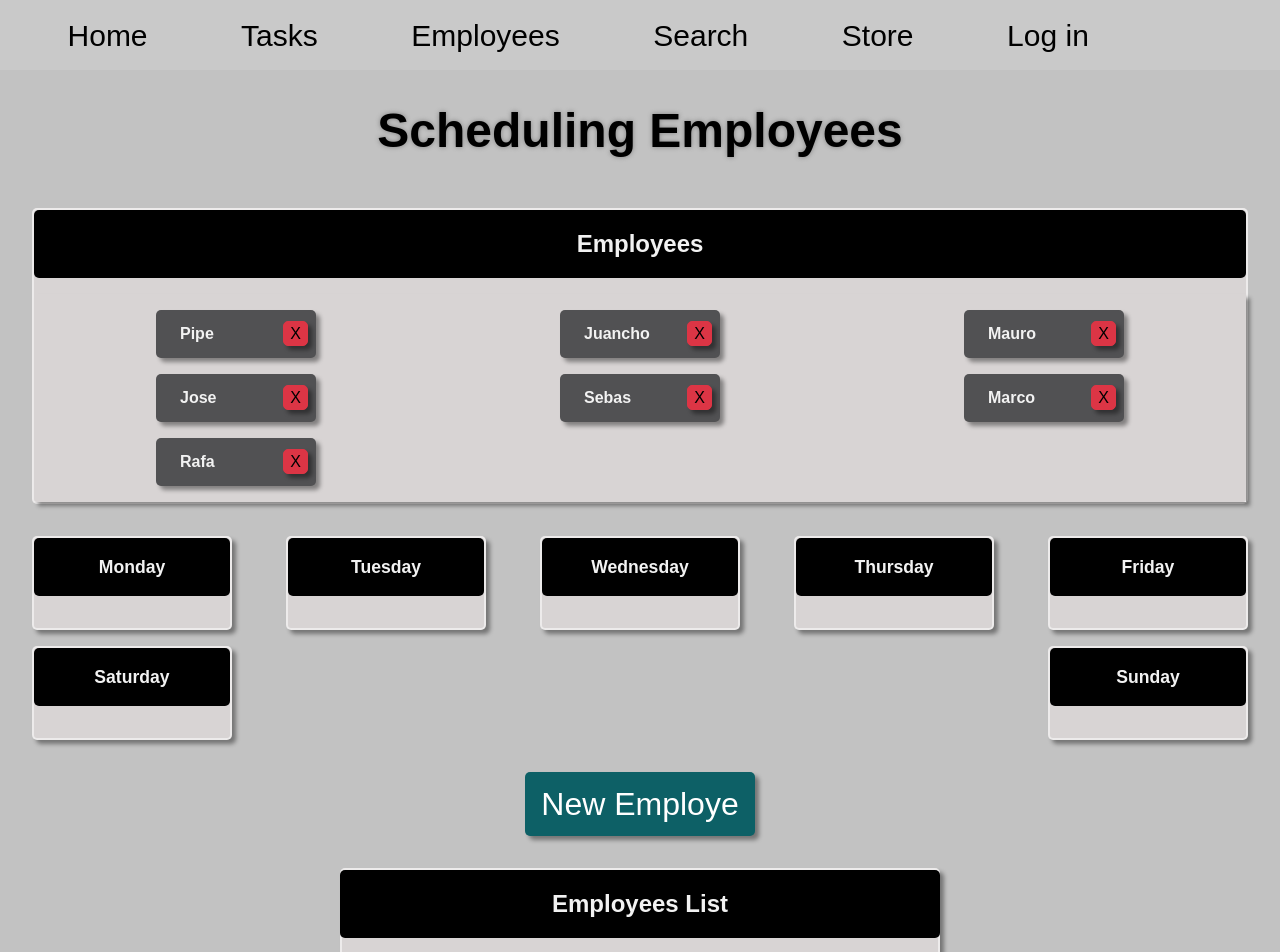
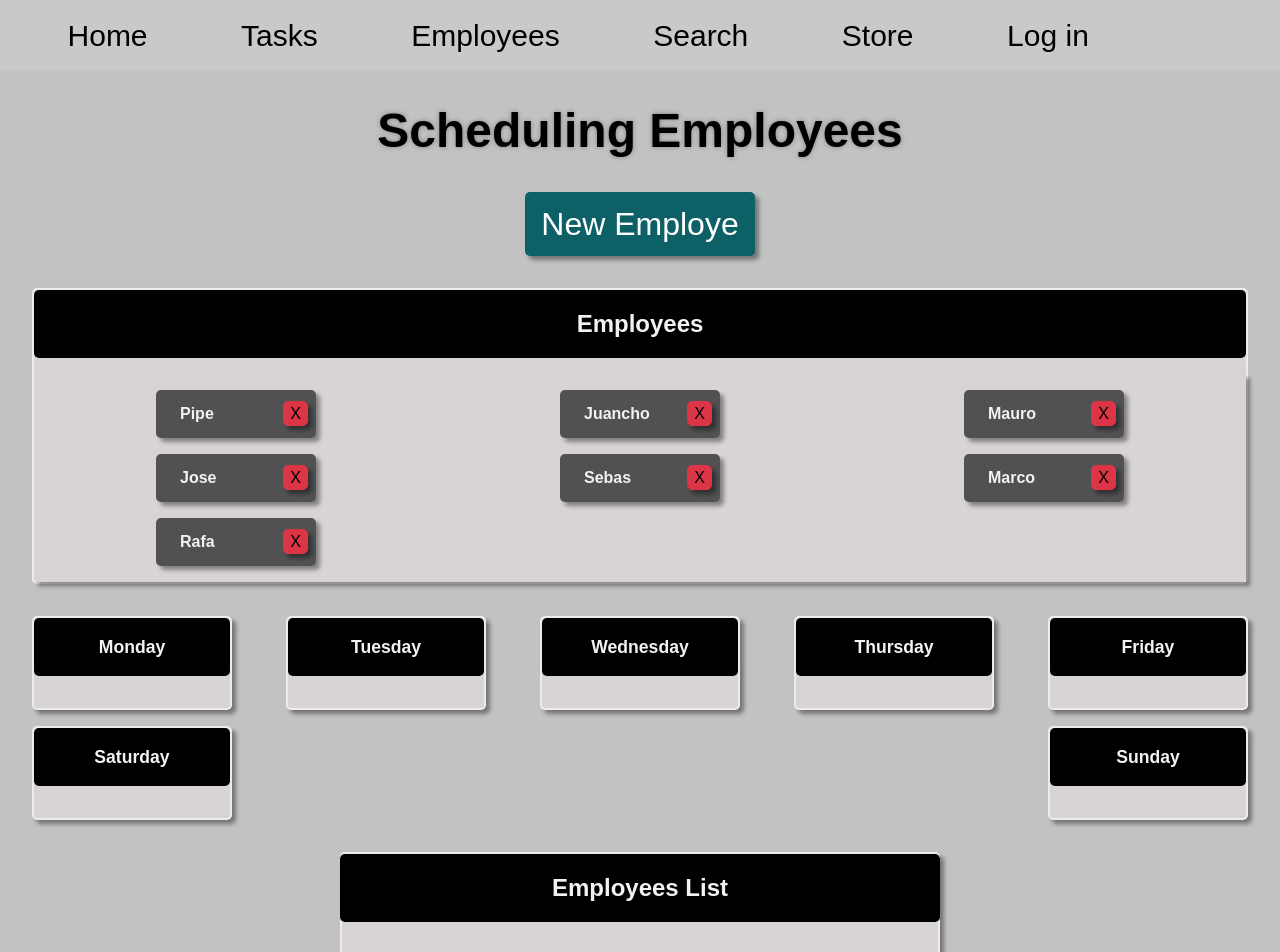
Before and after one commit to Pipeto84/react-ts, a React (Vite) app: page /employes in a window 1280 px wide. Shown: the top 952 px of the page. Built offline with nearby package versions, Linux system fonts and the light colour scheme; some icons are missing.

Commit message:
arreglos

```diff
--- a/src/components/DragAndDrop.tsx
+++ b/src/components/DragAndDrop.tsx
@@ -4,6 +4,7 @@ import { ContainerEmployees } from "./ContainerEmployees";
 import { useDragAndDrop } from "../hooks/useDragAndDrop";
 import "../styles/employeStyle/DragAndDrop.css";
 import { useAppSelector } from "../app/hooks";
+import { NavLink } from "react-router-dom";
 
 const dayWork: Date[] = [
   "Monday",
@@ -23,6 +24,9 @@ export const DragAndDrop = () => {
     <>
       <div className="titleSheduling flex">
         <h1 className="titleFont">Scheduling Employees</h1>
+        <NavLink className="newEmployee" to="/new">
+          New Employe
+        </NavLink>
       </div>
       <div className="employeesSheduling">
         <ContainerEmployees
--- a/src/pages/employesPages/EmployeScheduling.tsx
+++ b/src/pages/employesPages/EmployeScheduling.tsx
@@ -1,15 +1,11 @@
 import { DragAndDrop } from "../../components/DragAndDrop";
 import { List } from "../../pages/employesPages/EmployeList";
 import "../../styles/employeStyle/employePage.css";
-import { NavLink } from "react-router-dom";
 
 export const Scheduling = () => {
   return (
     <div className="employeesPage">
       <DragAndDrop />
-      <NavLink className="newEmployee" to="/new">
-        New Employe
-      </NavLink>
       <List />
     </div>
   );
```
